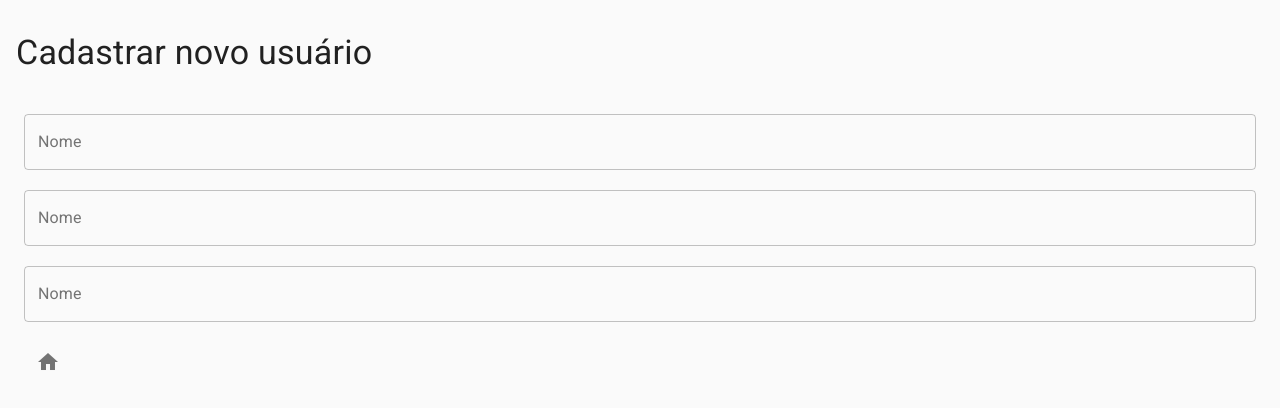
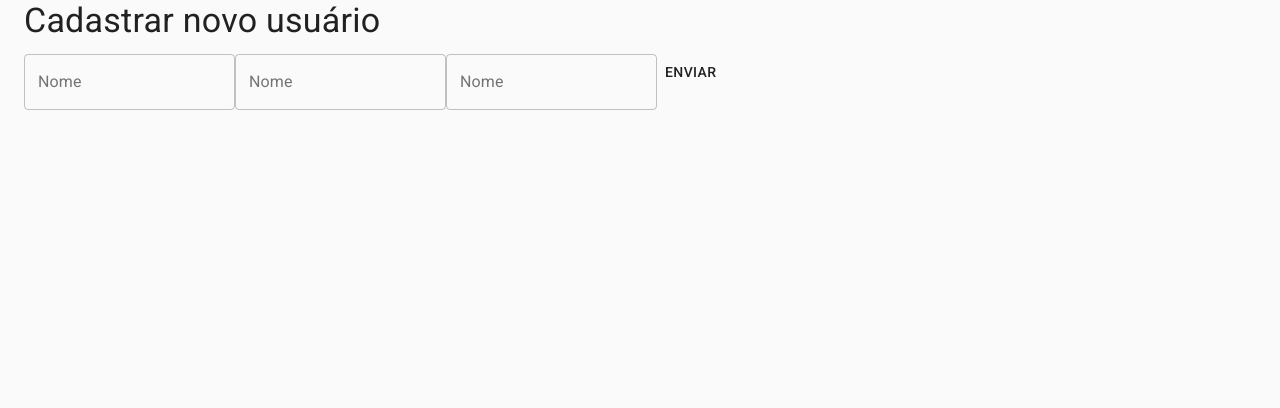
Before and after one commit to alvescaio/truckpad-case, a React (Create React App) app: page /NewUser in a window 1280 px wide. Shown: the top 408 px of the page. Built offline with nearby package versions, Linux system fonts and the light colour scheme.

Commit message:
experimentos no formulario

```diff
--- a/src/components/NewUser/index.js
+++ b/src/components/NewUser/index.js
@@ -6,15 +6,15 @@ import Avatar from '@material-ui/core/Avatar';
 import ListItem from '@material-ui/core/ListItem';
 import ListItemText from '@material-ui/core/ListItemText';
 import ListItemAvatar from '@material-ui/core/ListItemAvatar';
-import { Grid, FormControl, IconButton, Typography } from '@material-ui/core';
+import { Grid, FormControl, IconButton, Typography, Button } from '@material-ui/core';
 
 import { Link, NavLink } from 'react-router-dom';
+import { func } from 'prop-types';
 
 const useStyles = makeStyles(theme => ({
     root: {
       '& > *': {
         margin: theme.spacing(1),
-        width: 200,
       },
     },
     margin: {
@@ -23,13 +23,15 @@ const useStyles = makeStyles(theme => ({
             marginTop: 20,
           },
     },
-    marginTop: {
-        marginTop: theme.spacing(5),
-    }
 }));
 
 function NewUser({ users, dispatch }){
     const classes = useStyles();
+
+    const handleSubmit = (event) => {
+        event.preventDefault();
+        alert("Enviado!");
+    }
 
     return (
         <>
@@ -38,16 +40,15 @@ function NewUser({ users, dispatch }){
                 <Typography gutterBottom variant="h4" component="h4">
                     Cadastrar novo usuário
                 </Typography>
-            </Grid>
-            <FormControl fullWidth className={classes.margin} variant="outlined">
-                <TextField id="outlined-basic" label="Nome" variant="outlined" />
-                <TextField id="outlined-basic" label="Nome" variant="outlined" />
-                <TextField id="outlined-basic" label="Nome" variant="outlined" />
-            </FormControl>
-            <Grid item xs={3}>
+                <form onSubmit={handleSubmit}>
+                    <TextField id="outlined-basic" label="Nome" variant="outlined" />
+                    <TextField id="outlined-basic" label="Nome" variant="outlined" />
+                    <TextField id="outlined-basic" label="Nome" variant="outlined" />
+                    <Button type="submit">Enviar</Button>
+                </form>
                 <NavLink to="/">
                     <IconButton>
-                        <Icon>home</Icon>
+                        <Icon>back</Icon>
                     </IconButton>
                 </NavLink>
             </Grid>
```
